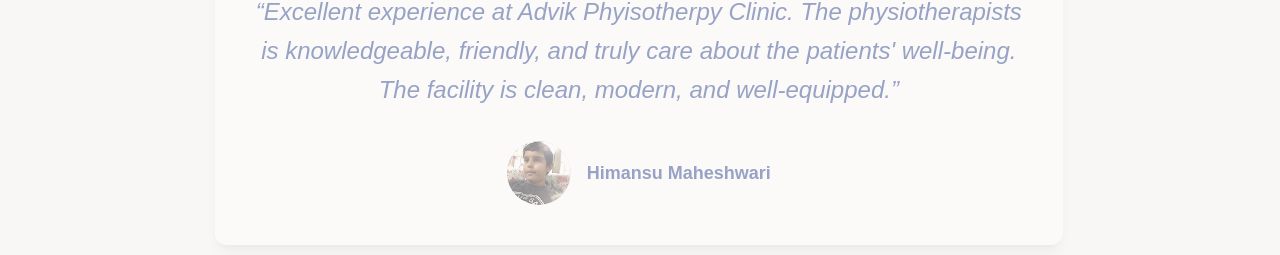
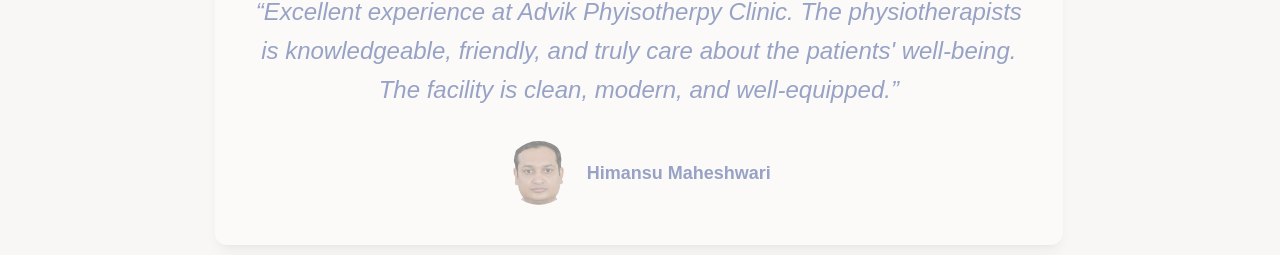
Before and after one commit to anchalsahani/advikaphysiotherapyclinic, a Next.js app: page / in a window 1280 px wide. Shown: the part 3378-3633 px from the top of the page. Built offline with nearby package versions, Linux system fonts and the light colour scheme; a web font is replaced by a local one.

Commit message:
content changed

```diff
--- a/app/components/Testimonials.tsx
+++ b/app/components/Testimonials.tsx
@@ -21,13 +21,7 @@
       quote:
         "Excellent experience at Advik Phyisotherpy Clinic. The physiotherapists is knowledgeable, friendly, and truly care about the patients' well-being. The facility is clean, modern, and well-equipped.",
       name: "Himansu Maheshwari",
-      image: "/himanshumaheshwari.png",
-    },
-    {
-      quote:
-        "I recently had the pleasure of receiving treatment from Dr. Swati Sharma and I cannot recommend her highly enough. My mobility and discomfort have significantly improved thanks to her accurate and efficient hands-on approaches. In addition to her technical abilities, she possesses compassion and attentiveness, fostering a comforting and supporting environment. If you’re struggling with cervical pain, I highly recommend Dr. Swati Sharma.",
-      name: "Prachi Malik",
-      image: "/png",
+      image: "/himanshu.jpg",
     },
   ];
 
```
Also changed, not shown: public/himanshu.jpg (added).
